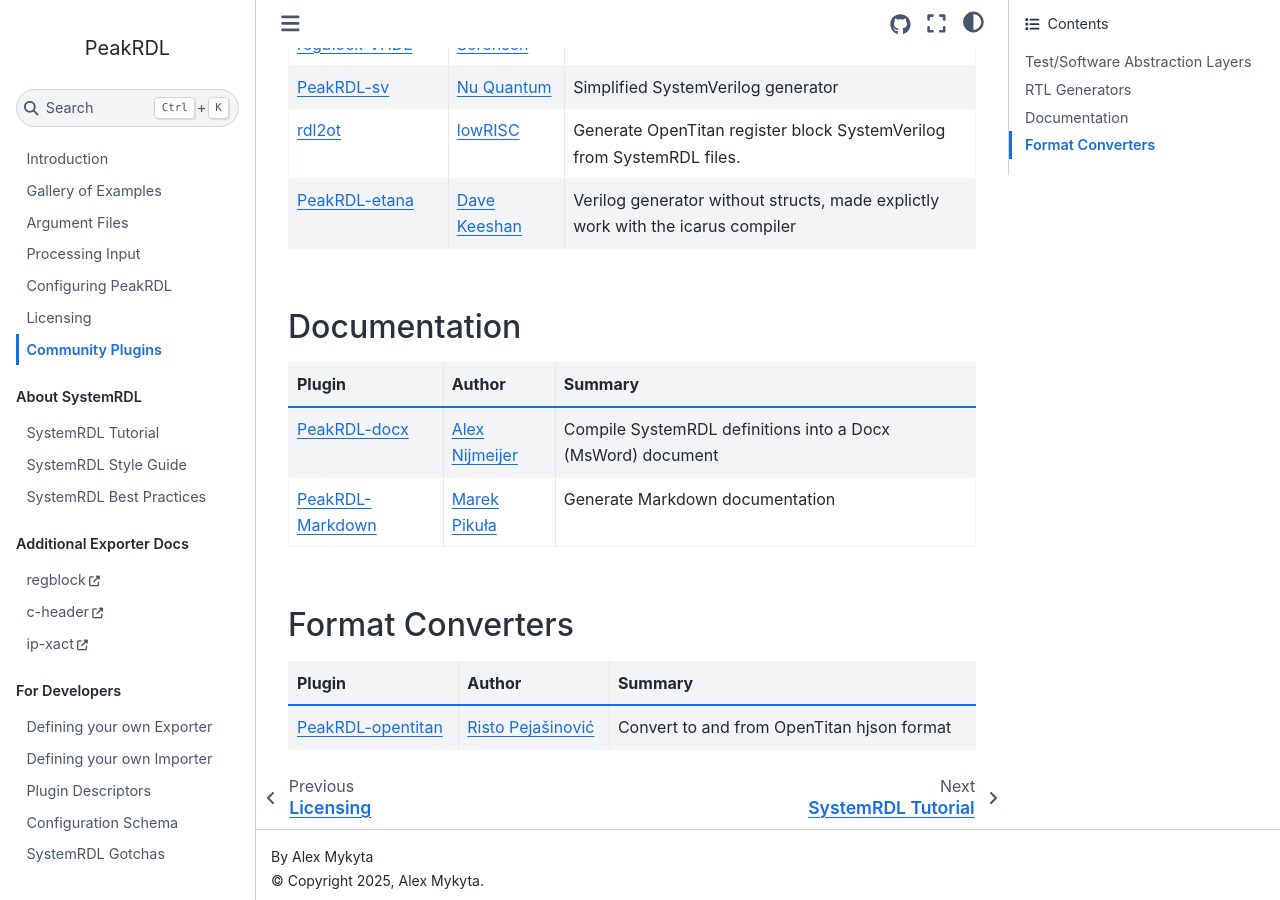
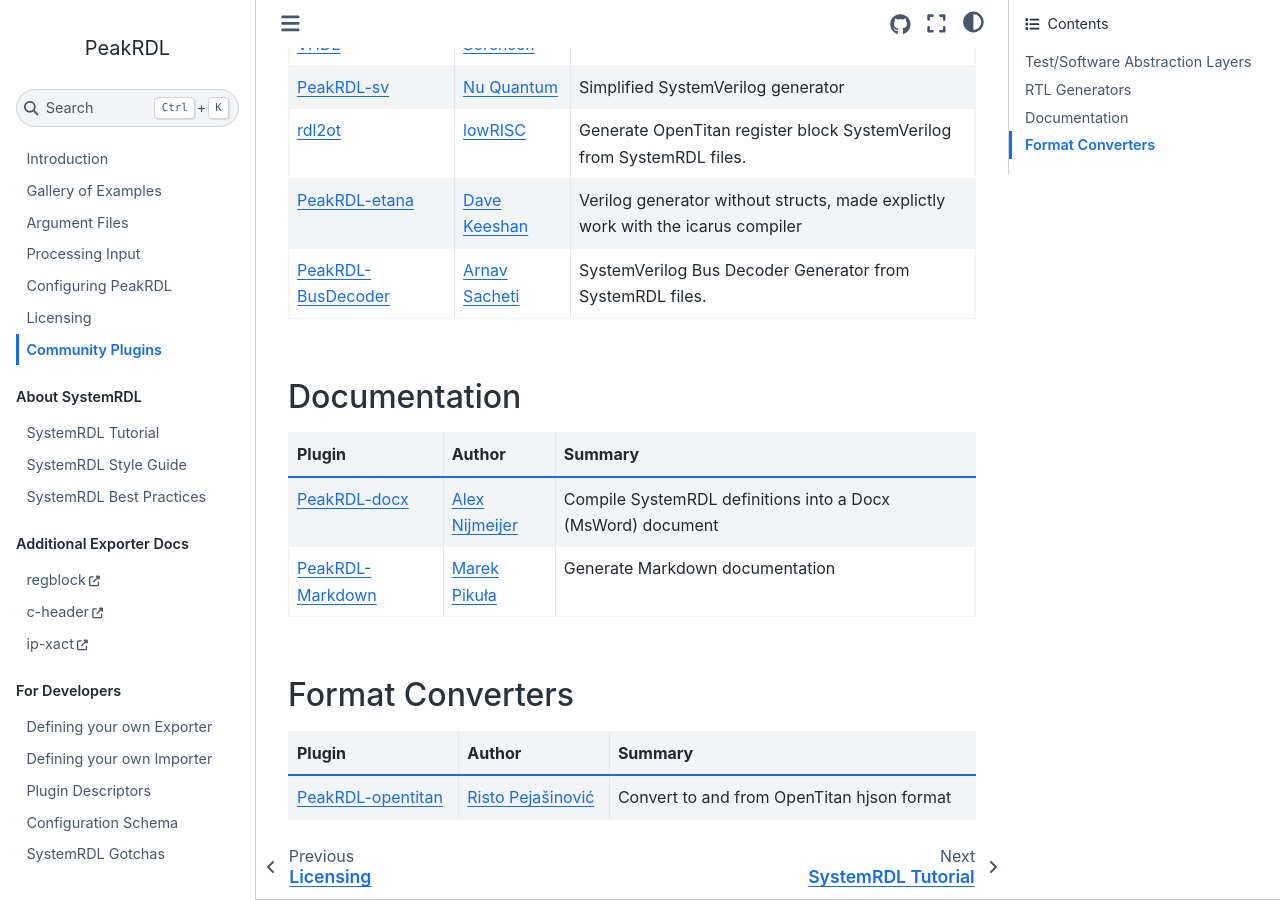
Before and after one commit to SystemRDL/PeakRDL, a Sphinx documentation site: the page built from docs/community.rst, in a window 1280 px wide and 900 px high, scrolled down 1236 px. Built offline with Sphinx 7.4.7 and the Sphinx Book theme 1.1.4, drawn with Linux system fonts in a browser that asks for light colours.

Commit message:
add BusDecoder to Community (#70)

```diff
--- a/docs/community.rst
+++ b/docs/community.rst
@@ -88,6 +88,9 @@
         - `Dave Keeshan <https://github.com/davekeeshan>`_
         - Verilog generator without structs, made explictly work with the icarus compiler
 
+    *   - `PeakRDL-BusDecoder <https://github.com/arnavsacheti/PeakRDL-BusDecoder>`_
+        - `Arnav Sacheti <https://github.com/arnavsacheti>`_
+        - SystemVerilog Bus Decoder Generator from SystemRDL files.
 
 
 Documentation
```
